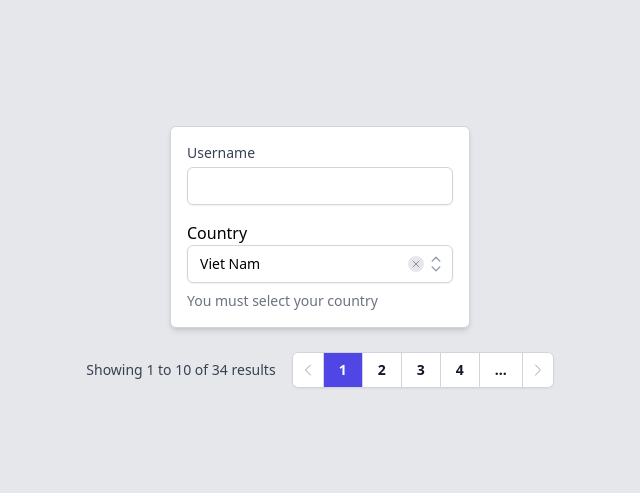
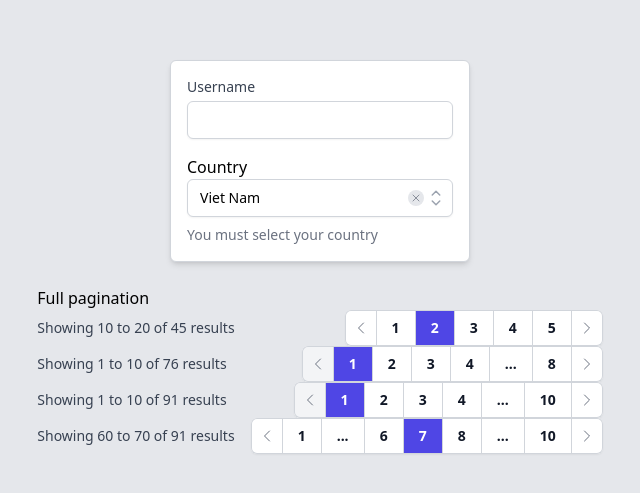
Before and after one commit to hudy9x/komponents, a React (Create React App) app: page / in a window 1280 px wide. Shown: the part 143-636 px from the top of the page, without its empty margins (320-960 px from the left). Built offline with nearby package versions, Linux system fonts and the light colour scheme.

Commit message:
refactor: pagination

```diff
--- a/src/components/Pagination/PageBody.tsx
+++ b/src/components/Pagination/PageBody.tsx
@@ -1,25 +1,28 @@
 import { usePaginate } from "./context";
 import PageItem from "./PageItem";
 import { PageDot } from "./PageNavigator";
-import { generatePages } from "./utils";
 
 export default function PageBody() {
-  const { totalPage, maxPageDisplay } = usePaginate()
-  const pages = generatePages(maxPageDisplay - 1);
+  const { current, totalPage, maxPageDisplay } = usePaginate()
 
-  console.log(maxPageDisplay, totalPage)
-
-  if (maxPageDisplay > totalPage) {
+  if (current <= maxPageDisplay - 2) {
     return null
   }
 
+  if (current > totalPage - (maxPageDisplay - 2)) return null
+
+  const pages = [current - 1, current, current + 1]
+
+
   return (
     <>
-      <PageDot />
-      {pages.map((p) => {
-        return <PageItem index={p.page} />;
+      <PageItem index={1} />
+      <PageDot index={2} />
+      {pages.map(p => {
+        return <PageItem key={p} index={p} active={current === p} />
       })}
-      <PageDot />
+      <PageDot index={totalPage - 1} />
+      <PageItem index={totalPage} />
     </>
   );
 }
--- /dev/null
+++ b/src/components/Pagination/PageFull.tsx
@@ -0,0 +1,18 @@
+
+import { usePaginate } from "./context";
+import PageItem from "./PageItem"
+import { generatePages } from "./utils";
+
+export default function PageFull() {
+  const { maxPageDisplay, current, totalPage } = usePaginate()
+  const pages = generatePages(totalPage < maxPageDisplay ? totalPage : maxPageDisplay)
+  if (totalPage > maxPageDisplay) {
+    return null
+  }
+
+  return <>
+    {pages.map(p => {
+      return <PageItem  key={p.page} index={p.page} active={current === p.page} />
+    })}
+  </>
+}
--- a/src/components/Pagination/PageHead.tsx
+++ b/src/components/Pagination/PageHead.tsx
@@ -4,13 +4,26 @@ import { PageDot } from "./PageNavigator"
 import { generatePages } from "./utils";
 
 export default function PageHead() {
-  const { maxPageDisplay, current } = usePaginate()
-  const pages = generatePages(maxPageDisplay - 1)
+  const { maxPageDisplay, current, totalPage } = usePaginate()
+
+  if (totalPage <= maxPageDisplay) {
+    return null;
+  }
+
+  const maxLeftPage = maxPageDisplay - 1
+
+
+  if (current >= maxLeftPage) {
+    return null
+  }
+
+  const pages = generatePages(maxLeftPage)
 
   return <>
     {pages.map(p => {
-      return <PageItem index={p.page} active={current === p.page} />
+      return <PageItem key={p.page} index={p.page} active={current === p.page} />
     })}
-    <PageDot />
+    <PageDot index={totalPage-1} />
+    <PageItem index={totalPage} />
   </>
 }
--- a/src/components/Pagination/PageNavigator.tsx
+++ b/src/components/Pagination/PageNavigator.tsx
@@ -3,29 +3,35 @@ import { LeftIcon, RightIcon } from "./PaginationIcons";
 
 export const PagePrev = () => {
   const { current, setCurrent } = usePaginate()
+  const disabled = current === 1;
   return (
-    <span className="page-prev" onClick={() => {
-      if (current === 1) return;
+    <span className={`page-prev ${disabled ? "disabled" : ""}`} onClick={() => {
+      if (disabled) return;
       setCurrent(current - 1)
     }} >
       <span className="sr-only">Previous</span>
-      <LeftIcon className="h-4 w-4" />
+      <LeftIcon className="h-4 w-4 text-gray-500" />
     </span>
   );
 };
 
 export const PageNext = () => {
-  const { current, setCurrent } = usePaginate()
+  const { current, setCurrent, totalPage } = usePaginate()
+  const disabled = current === totalPage
   return (
-    <span className="page-next" onClick={() => {
+    <span className={`page-next ${disabled ? 'disabled': ''}`} onClick={() => {
+      if (disabled) {
+        return;
+      }
       setCurrent(current + 1)
     }}>
       <span className="sr-only">Next</span>
-      <RightIcon className="h-4 w-4" />
+      <RightIcon className="h-4 w-4 text-gray-500" />
     </span>
   );
 };
 
-export const PageDot = () => {
-  return <span className="page-item">...</span>;
+export const PageDot = ({index}: {index: number}) => {
+  const { setCurrent } = usePaginate()
+  return <span className="page-item" onClick={() => setCurrent(index)}>...</span>;
 };
--- a/src/components/Pagination/PageSummary.tsx
+++ b/src/components/Pagination/PageSummary.tsx
@@ -1,9 +1,14 @@
-export default function PageSummary({ total }: { total: number }) {
+import { usePaginate } from "./context";
+
+export default function PageSummary() {
+  const { current, limit, total } = usePaginate()
+  const start = current === 1 ? 1 : (current - 1) * limit;
+  const end = current * limit > total ? total : current * limit
   return (
     <div>
       <p className="text-sm text-gray-700">
-        Showing <span className="font-medium">1</span> to{" "}
-        <span className="font-medium">10</span> of{" "}
+        Showing <span className="font-medium">{start}</span> to{" "}
+        <span className="font-medium">{end}</span> of{" "}
         <span className="font-medium">{total}</span> results
       </p>
     </div>
--- a/src/components/Pagination/PageTail.tsx
+++ b/src/components/Pagination/PageTail.tsx
@@ -4,14 +4,24 @@ import { PageDot } from "./PageNavigator";
 import { generatePages } from "./utils";
 
 export default function PageTail() {
-  const { maxPageDisplay } = usePaginate()
-  const pages = generatePages(maxPageDisplay - 1);
+  const { maxPageDisplay, current, totalPage } = usePaginate()
+
+  if (totalPage <= maxPageDisplay) {
+    return null
+  }
+
+  if (current < totalPage - 2) {
+    return null
+  }
+
+  const pages = generatePages(maxPageDisplay - 1, totalPage - (maxPageDisplay - 1));
 
   return (
     <>
-      <PageDot />
+      <PageItem index={1} />
+      <PageDot index={2}/>
       {pages.map((p) => {
-        return <PageItem index={p.page} />;
+        return <PageItem key={p.page} index={p.page} active={current === p.page} />;
       })}
     </>
   );
--- a/src/components/Pagination/context.tsx
+++ b/src/components/Pagination/context.tsx
@@ -3,7 +3,8 @@ import { IPageContext } from "./type";
 
 const PageContext = createContext<IPageContext>({
   current: 1,
-  setCurrent: (page: number) => {},
+  setCurrent: (page: number) => { },
+  onChange: () => {},
   limit: 10,
   total: 0,
   totalPage: 1,
--- a/src/components/Pagination/index.tsx
+++ b/src/components/Pagination/index.tsx
@@ -7,35 +7,44 @@ import PageHead from "./PageHead";
 import PageBody from "./PageBody";
 import PageTail from "./PageTail";
 import { PageProvider } from "./context";
+import PageFull from "./PageFull";
 
 export default function PaginationContainer({
   current,
   total,
   maxPageDisplay = 5,
-  limit = 10
+  limit = 10,
+  onChange = () => {}
+
 }: IPaginationProps) {
   const [currentPage, setCurrentPage] = useState(current)
-  const totalPage = Math.ceil(total/limit)
+  const totalPage = Math.ceil(total / limit)
 
-  return <div className="page-wrapper">
-    <PageProvider value={{
+  const onSetCurrent = (page: number) => {
+    onChange(page)
+    setCurrentPage(page)
+  }
+  return <PageProvider value={{
     current: currentPage,
-      setCurrent: (page: number) => { setCurrentPage(page) },
+    setCurrent: onSetCurrent,
     limit,
     total,
     totalPage,
-      maxPageDisplay
+    maxPageDisplay,
+    onChange
   }}>
-      <PageSummary total={total} />
+    <div className="page-wrapper">
+      <PageSummary />
       <div>
         <nav className="page-nav" aria-label="Pagination">
-          <PagePrev/>
-          <PageHead/>
-          {/*<PageBody/>*/}
-          {/*<PageTail/>*/}
-          <PageNext/>
+          <PagePrev />
+          <PageFull />
+          <PageHead />
+          <PageBody />
+          <PageTail />
+          <PageNext />
         </nav>
       </div>
+    </div>
   </PageProvider>
-  </div>
 }
--- a/src/components/Pagination/style.css
+++ b/src/components/Pagination/style.css
@@ -21,3 +21,7 @@
 .page-prev {
   @apply relative inline-flex items-center rounded-l-md px-2 py-2 text-gray-400 ring-1 ring-inset ring-gray-300 hover:bg-gray-50 focus:z-20 focus:outline-offset-0 cursor-pointer;
 }
+
+.page-next.disabled, .page-prev.disabled {
+  @apply bg-gray-100 cursor-not-allowed ;
+}
--- a/src/components/Pagination/type.ts
+++ b/src/components/Pagination/type.ts
@@ -2,6 +2,7 @@ export interface IPaginationProps {
   current: number;
   total: number
   maxPageDisplay?: number
+  onChange?: (page: number) => void
   limit?: number
 }
 
@@ -12,4 +13,5 @@ export interface IPageContext {
   total: number
   totalPage: number
   maxPageDisplay: number
+  onChange: (page: number) => void
 }
--- a/src/components/Pagination/utils.ts
+++ b/src/components/Pagination/utils.ts
@@ -1,2 +1,16 @@
-export const generatePages = (n: number) =>
-  new Array(n).fill(1).map((val, id) => ({ page: id + 1 }));
+export const generatePages = (n: number, start?: number) => {
+  let startIndex = start;
+  return new Array(n)
+    .fill(1)
+    .map((val, id) => {
+      if (startIndex && startIndex > 0) {
+        startIndex += 1
+        return {
+          page: startIndex
+        }
+      }
+
+      return { page: id + 1 }
+    });
+
+}
--- a/src/containers/PaginationContainer.tsx
+++ b/src/containers/PaginationContainer.tsx
@@ -1,7 +1,18 @@
 import { Pagination } from "../components";
 
 export default function PaginationContainer() {
+  const onChange = (page: number) => {
+    console.log(page)
+  }
   return <div>
-    <Pagination current={1} total={34}  />
+    <h2>Full pagination</h2>
+    {/*
+    <Pagination current={1} total={5}  onChange={onChange} />
+    <Pagination current={1} total={12}  onChange={onChange} />
+    <Pagination current={1} total={32}  onChange={onChange} />*/}
+    <Pagination current={2} total={45}  onChange={onChange} />
+    <Pagination current={1} total={76}  onChange={onChange} />
+    <Pagination current={1} total={91} onChange={onChange}  />
+    <Pagination current={7} total={91} onChange={onChange}  />
   </div>;
 }
```
Lines whose indentation alone changed are shown as unchanged.
